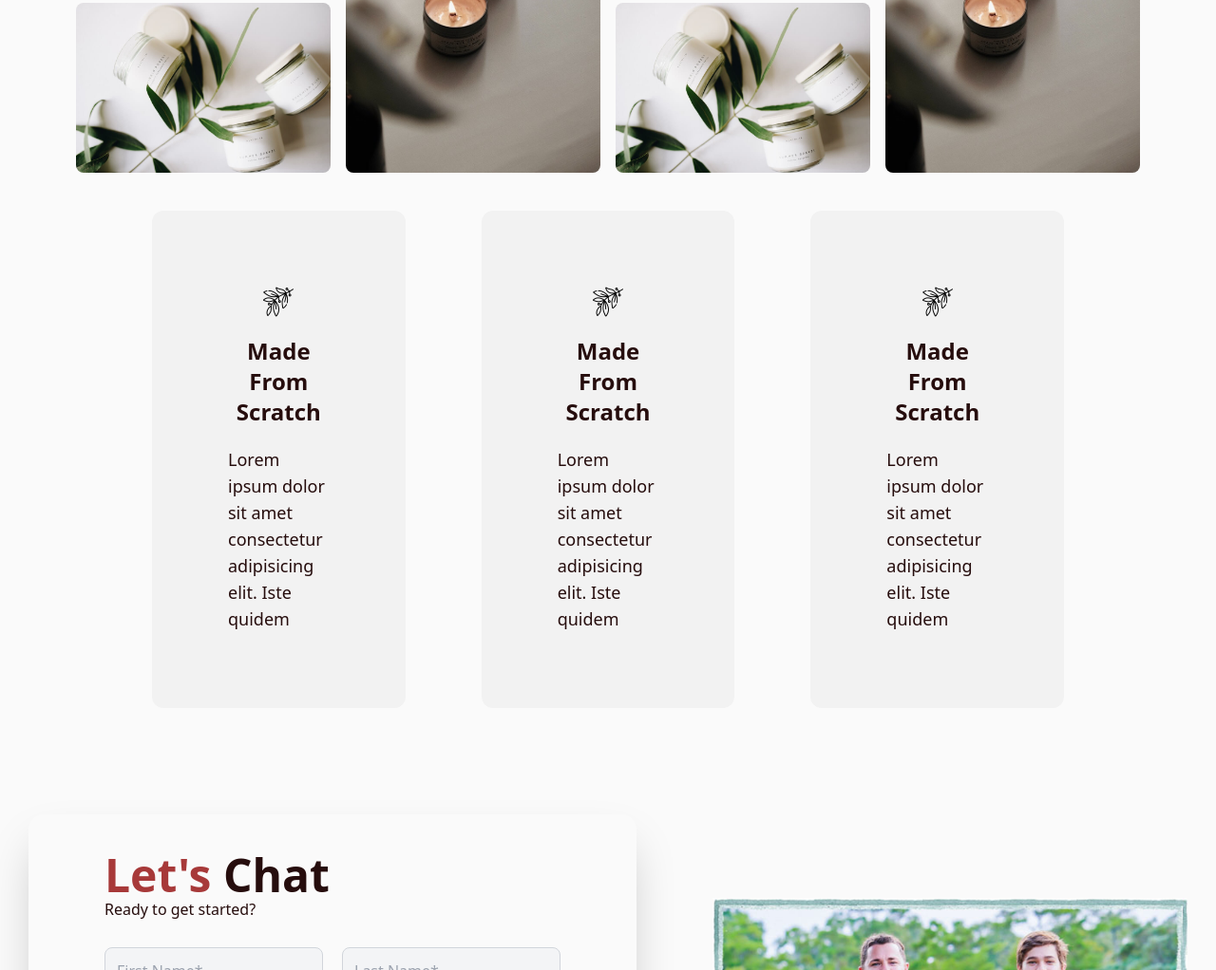
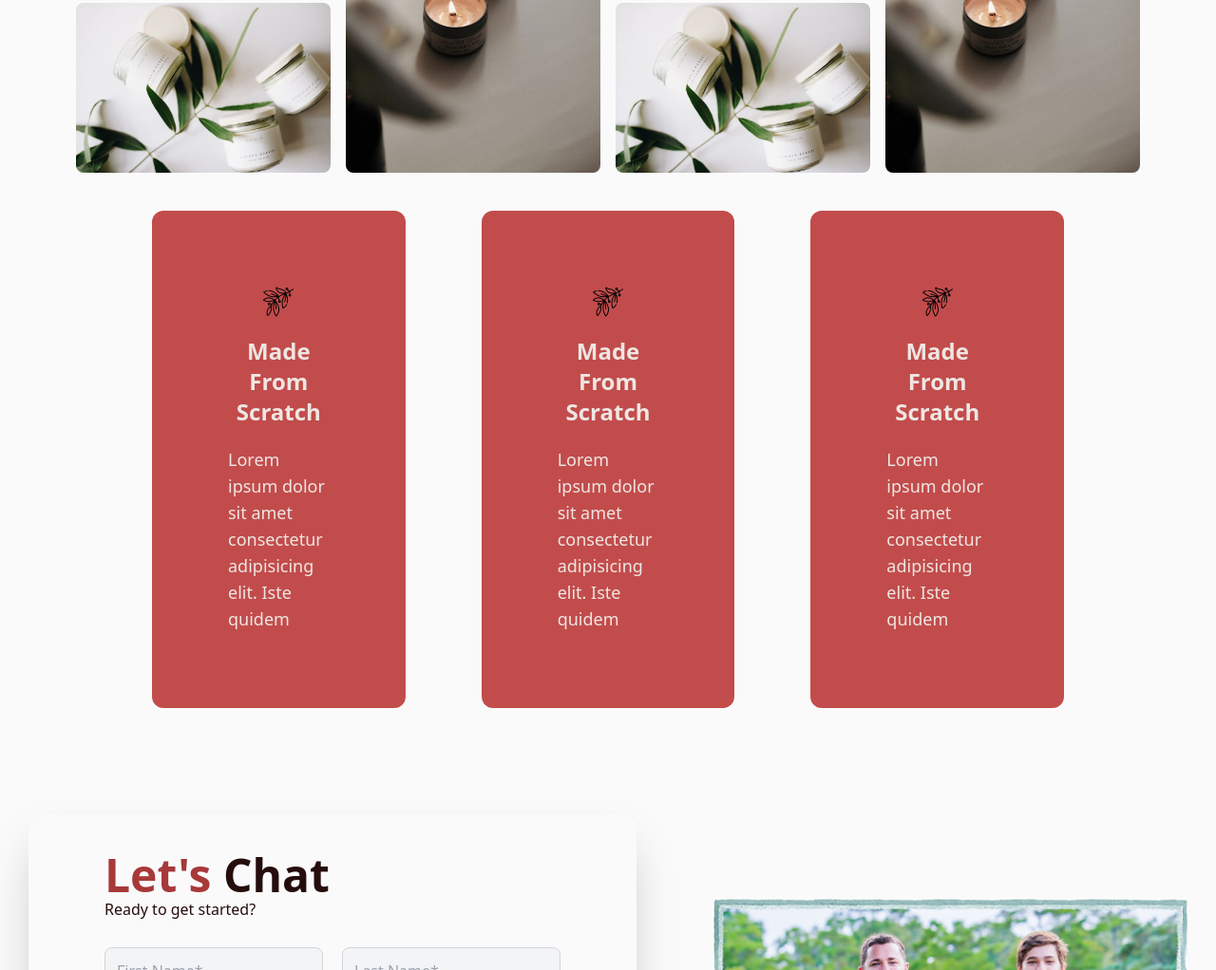
Before and after one commit to Tactenator/kayco, a website: page index.html in a window 1280 px wide. Shown: the part 3120-4142 px from the top of the page at 95% size. Drawn offline with Linux system fonts and the light colour scheme; no server answers.

Commit message:
working on blurbs

```diff
--- a/index.html
+++ b/index.html
@@ -147,25 +147,25 @@
     <!-- Small bits of info about the products/company -->
     <section class="px-5 sm:px-40">
         <div id="about-blurbs" class="flex flex-col sm:flex-row justify-center items-center gap-20 ">
-            <div class="bg-blurb p-20 flex flex-col rounded-xl gap-5 ">
+            <div class="bg-primary p-20 flex flex-col rounded-xl gap-5 text-secondary">
                 <div class="mx-auto">
                     <img src="./public/img/leaves.png">
                 </div>
-                <h3 class="text-center text-2xl font-bold text-text">Made From Scratch</h3>
+                <h3 class="text-center text-2xl font-bold text-secondary">Made From Scratch</h3>
                 <p class="text-lg font-light">Lorem ipsum dolor sit amet consectetur adipisicing elit. Iste quidem</p>
             </div>
-            <div class="bg-blurb p-20  flex flex-col rounded-xl gap-5">
+            <div class="bg-primary p-20 flex flex-col rounded-xl gap-5 text-secondary">
               <div class="mx-auto">
                   <img src="./public/img/leaves.png">
               </div>
-                <h3 class="text-center text-2xl font-bold">Made From Scratch</h3>
+              <h3 class="text-center text-2xl font-bold text-secondary">Made From Scratch</h3>
               <p class="text-lg font-light">Lorem ipsum dolor sit amet consectetur adipisicing elit. Iste quidem</p>
           </div>
-            <div class="bg-blurb p-20  flex flex-col rounded-xl gap-5">
+          <div class="bg-primary p-20 flex flex-col rounded-xl gap-5 text-secondary">
             <div class="mx-auto">
                 <img src="./public/img/leaves.png">
             </div>
-                <h3 class="text-center text-2xl font-bold">Made From Scratch</h3>
+            <h3 class="text-center text-2xl font-bold text-secondary">Made From Scratch</h3>
             <p class="text-lg font-light">Lorem ipsum dolor sit amet consectetur adipisicing elit. Iste quidem</p>
         </div>
         </div>
```
Also changed, not shown: dist/output.css. Lines whose indentation alone changed are shown as unchanged.
